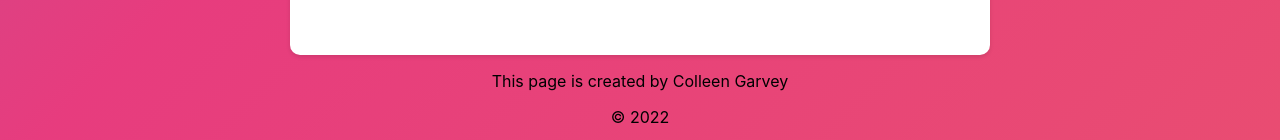
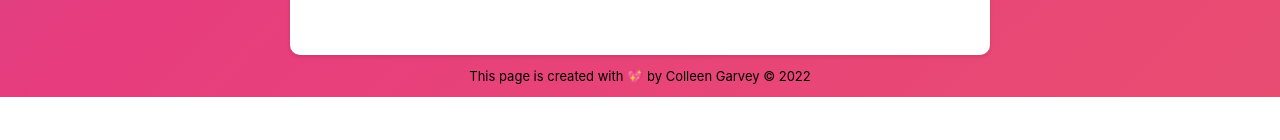
Before and after one commit to cogarvey/portfolio-website, a React (Create React App) app: page / in a window 1280 px wide. Shown: the part 1939-2079 px from the top of the page. After the commit the page ends 2036 px from the top, so only its background shows below. Built offline with nearby package versions, Linux system fonts and the light colour scheme.

Commit message:
update footer message and css

```diff
--- a/src/components/Footer.js
+++ b/src/components/Footer.js
@@ -4,10 +4,7 @@ export default function Footer() {
   return(
     <div className='footer'>
       <p>
-        This page is created by Colleen Garvey
-      </p>
-      <p>
-      © 2022
+        This page is created with 💖 by Colleen Garvey © 2022
       </p>
     </div>
   )
--- a/src/css/Footer.css
+++ b/src/css/Footer.css
@@ -6,4 +6,5 @@
   background-color: none;
   color: black;
   text-align: center;
+  font-size: small;
 }
```
